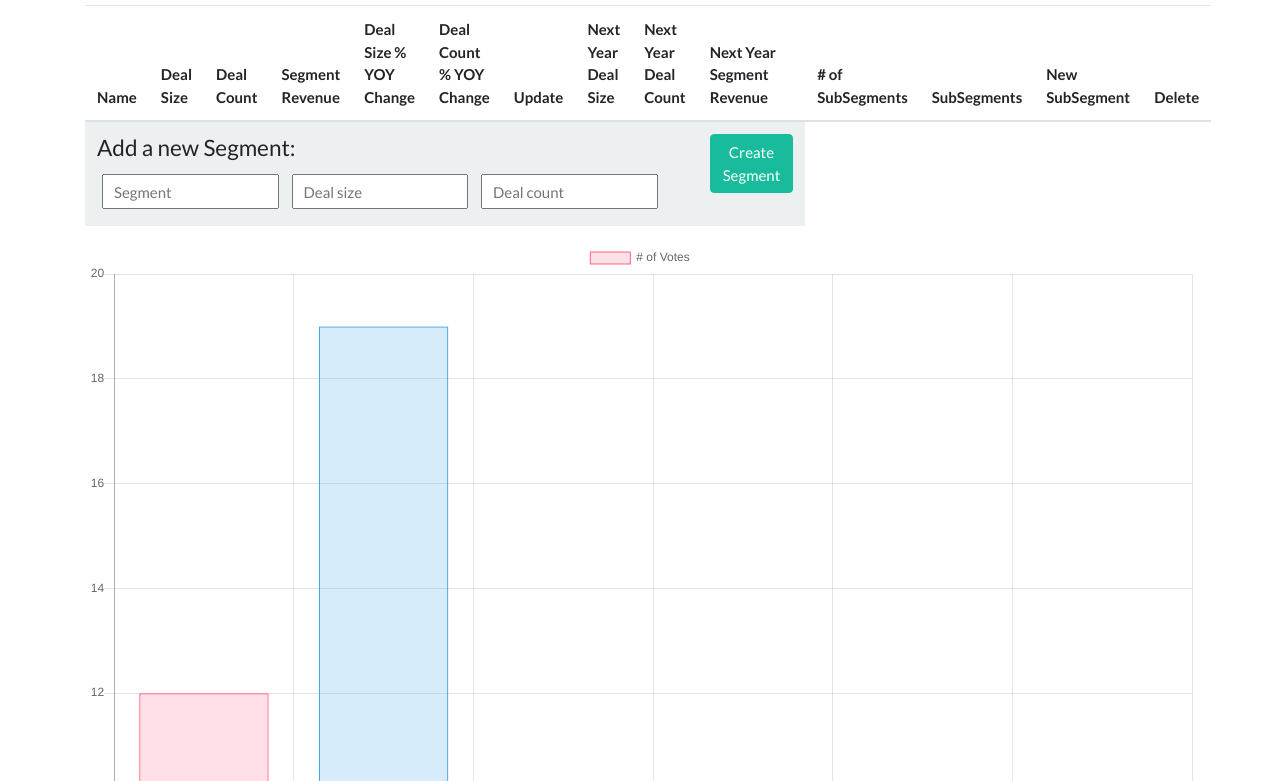
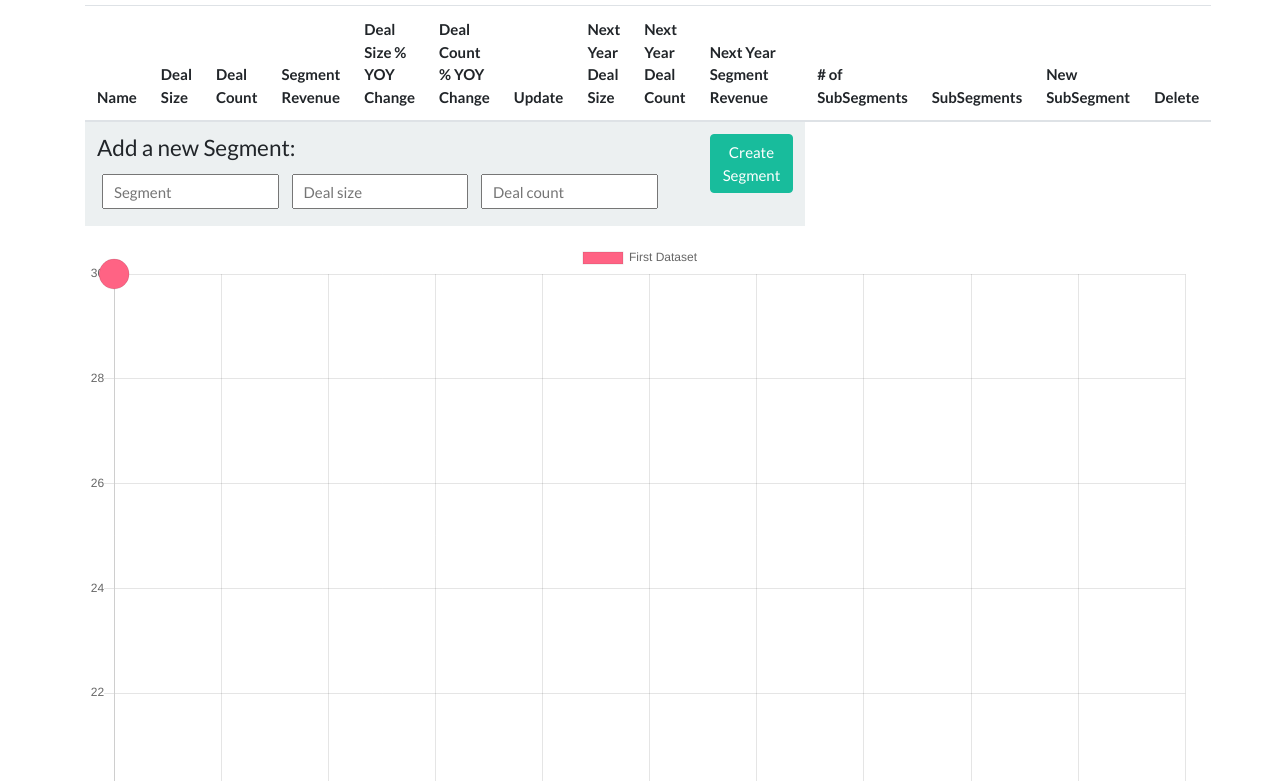
Before and after one commit to NJIB/SQLSandpit, a website: page public/segment-manager.html in a window 1280 px wide. Shown: the part 171-952 px from the top of the page. Drawn offline with nearby package versions, Linux system fonts and the light colour scheme; no server answers.

Commit message:
Bubble chart mock-up added.

```diff
--- a/public/segment-manager.html
+++ b/public/segment-manager.html
@@ -67,48 +67,69 @@
 			</div>
 		</div>
 
-		<canvas id="myChart" width="400" height="400"></canvas>
+		<!-- <canvas id="myChart" width="400" height="400"></canvas> -->
+		<canvas id="myBubbleChart" width="400" height="400"></canvas>
 
 		<script>
-		var ctx = $('#myChart');
+			// var ctx = $('#myChart');
+			var ctx = $('#myBubbleChart');
 
 
-		var myChart = new Chart(ctx, {
-			type: 'bar',
-			data: {
-				labels: ['Red', 'Blue', 'Yellow', 'Green', 'Purple', 'Orange'],
-				datasets: [{
-					label: '# of Votes',
-					data: [12, 19, 3, 5, 2, 3],
-					backgroundColor: [
-						'rgba(255, 99, 132, 0.2)',
-						'rgba(54, 162, 235, 0.2)',
-						'rgba(255, 206, 86, 0.2)',
-						'rgba(75, 192, 192, 0.2)',
-						'rgba(153, 102, 255, 0.2)',
-						'rgba(255, 159, 64, 0.2)'
-					],
-					borderColor: [
-						'rgba(255, 99, 132, 1)',
-						'rgba(54, 162, 235, 1)',
-						'rgba(255, 206, 86, 1)',
-						'rgba(75, 192, 192, 1)',
-						'rgba(153, 102, 255, 1)',
-						'rgba(255, 159, 64, 1)'
-					],
-					borderWidth: 1
-				}]
-			},
-			options: {
-				scales: {
-					yAxes: [{
-						ticks: {
-							beginAtZero: true
-						}
-					}]
-				}
-			}
-		});
+			var myBubbleChart = new Chart(ctx, {
+			type: 'bubble',
+			data:{"datasets":[{
+				label:"First Dataset",
+				data:[{
+					x:20,
+					y:30,
+					r:15
+				},
+				{
+				x:40,
+				y:10,
+				r:10
+			}],
+			backgroundColor:
+			'rgb(255, 99, 132)'
+		}]
+	}});
+
+		// var myChart = new Chart(ctx, {
+		// 	type: 'bar',
+		// 	data: {
+		// 		labels: ['Red', 'Blue', 'Yellow', 'Green', 'Purple', 'Orange'],
+		// 		datasets: [{
+		// 			label: '# of Votes',
+		// 			data: [12, 19, 3, 5, 2, 3],
+		// 			backgroundColor: [
+		// 				'rgba(255, 99, 132, 0.2)',
+		// 				'rgba(54, 162, 235, 0.2)',
+		// 				'rgba(255, 206, 86, 0.2)',
+		// 				'rgba(75, 192, 192, 0.2)',
+		// 				'rgba(153, 102, 255, 0.2)',
+		// 				'rgba(255, 159, 64, 0.2)'
+		// 			],
+		// 			borderColor: [
+		// 				'rgba(255, 99, 132, 1)',
+		// 				'rgba(54, 162, 235, 1)',
+		// 				'rgba(255, 206, 86, 1)',
+		// 				'rgba(75, 192, 192, 1)',
+		// 				'rgba(153, 102, 255, 1)',
+		// 				'rgba(255, 159, 64, 1)'
+		// 			],
+		// 			borderWidth: 1
+		// 		}]
+		// 	},
+		// 	options: {
+		// 		scales: {
+		// 			yAxes: [{
+		// 				ticks: {
+		// 					beginAtZero: true
+		// 				}
+		// 			}]
+		// 		}
+		// 	}
+		// });
 		</script>
 
 		</d>
```
